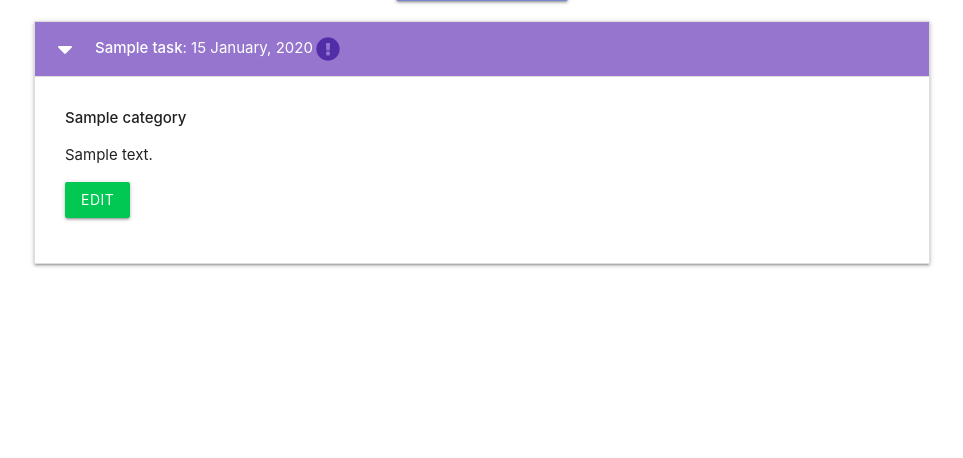
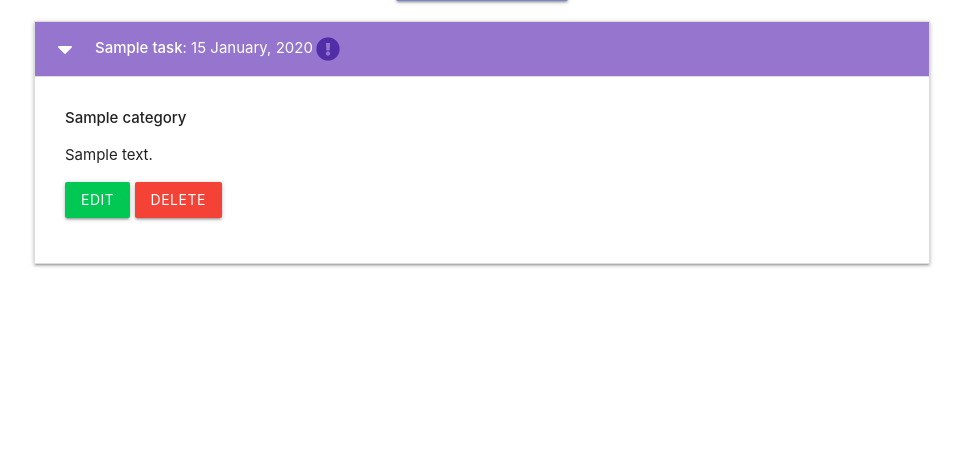
Before and after one commit to Dayana-N/task-manager, a Flask app: page / in a window 1280 px wide, after a click that opens the changed part. Shown: the part 212-670 px from the top of the page, without its empty margins (158-1121 px from the left). Run offline with Flask 3, Linux system fonts and the light colour scheme; tables that the repository leaves empty hold one stand-in row (values such as "Sample post").

Commit message:
feat: add delete task functionality

```diff
--- a/taskmanager/routes.py
+++ b/taskmanager/routes.py
@@ -72,3 +72,11 @@ def edit_task(task_id):
         task.category_id = request.form.get("category_id")
         db.session.commit()
     return render_template("edit_task.html", task=task, categories=categories)
+
+
+@app.route('/delete_task/<int:task_id>')
+def delete_task(task_id):
+    task = Task.query.get_or_404(task_id)
+    db.session.delete(task)
+    db.session.commit()
+    return redirect(url_for('home'))
--- a/taskmanager/templates/tasks.html
+++ b/taskmanager/templates/tasks.html
@@ -25,6 +25,7 @@
             <p>{{ task.task_description }}</p>
             <p>
                 <a href="{{ url_for('edit_task', task_id=task.id) }}" class="btn green accent-4">Edit</a>
+                <a href="{{ url_for('delete_task', task_id = task.id) }}" class="btn red">Delete</a>
             </p>
         </div>
     </li>
```
